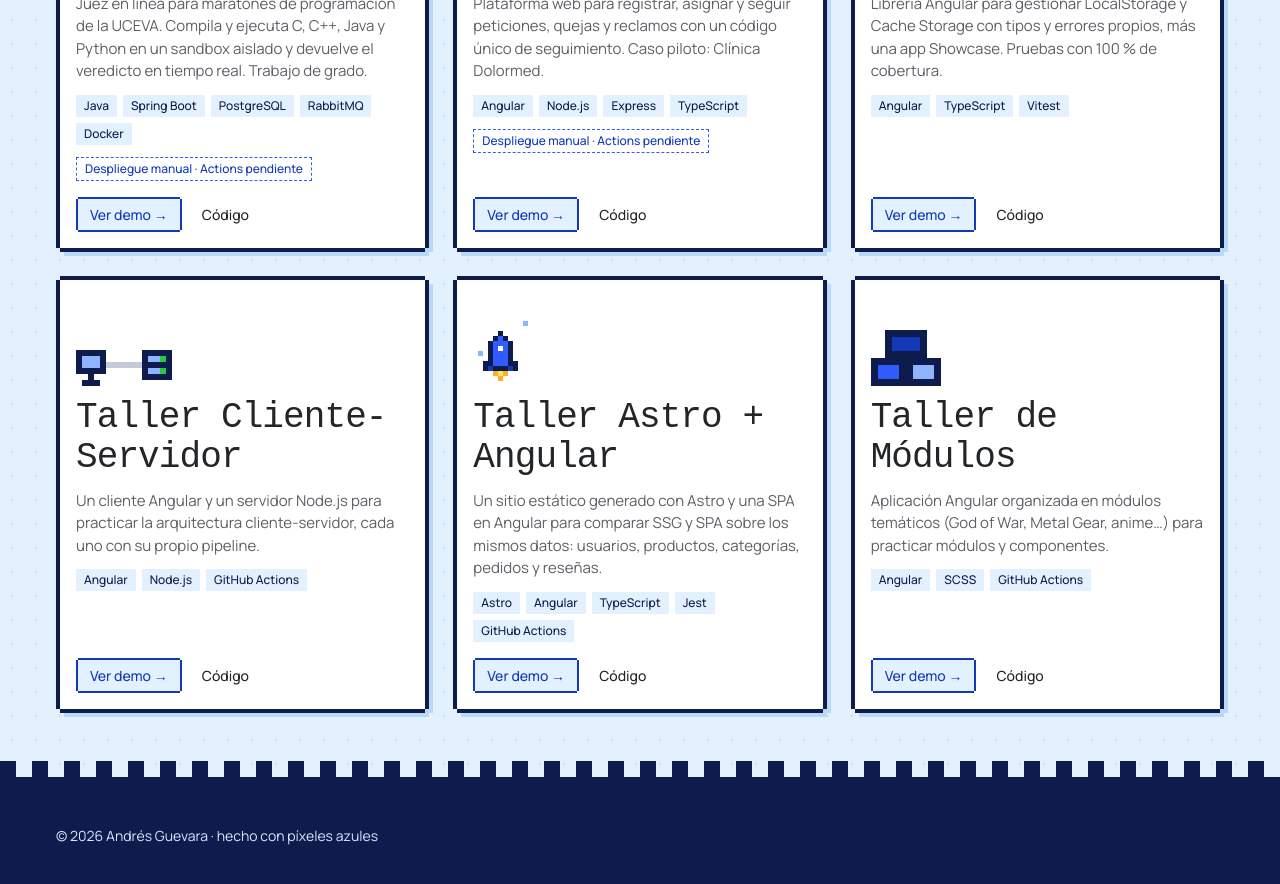
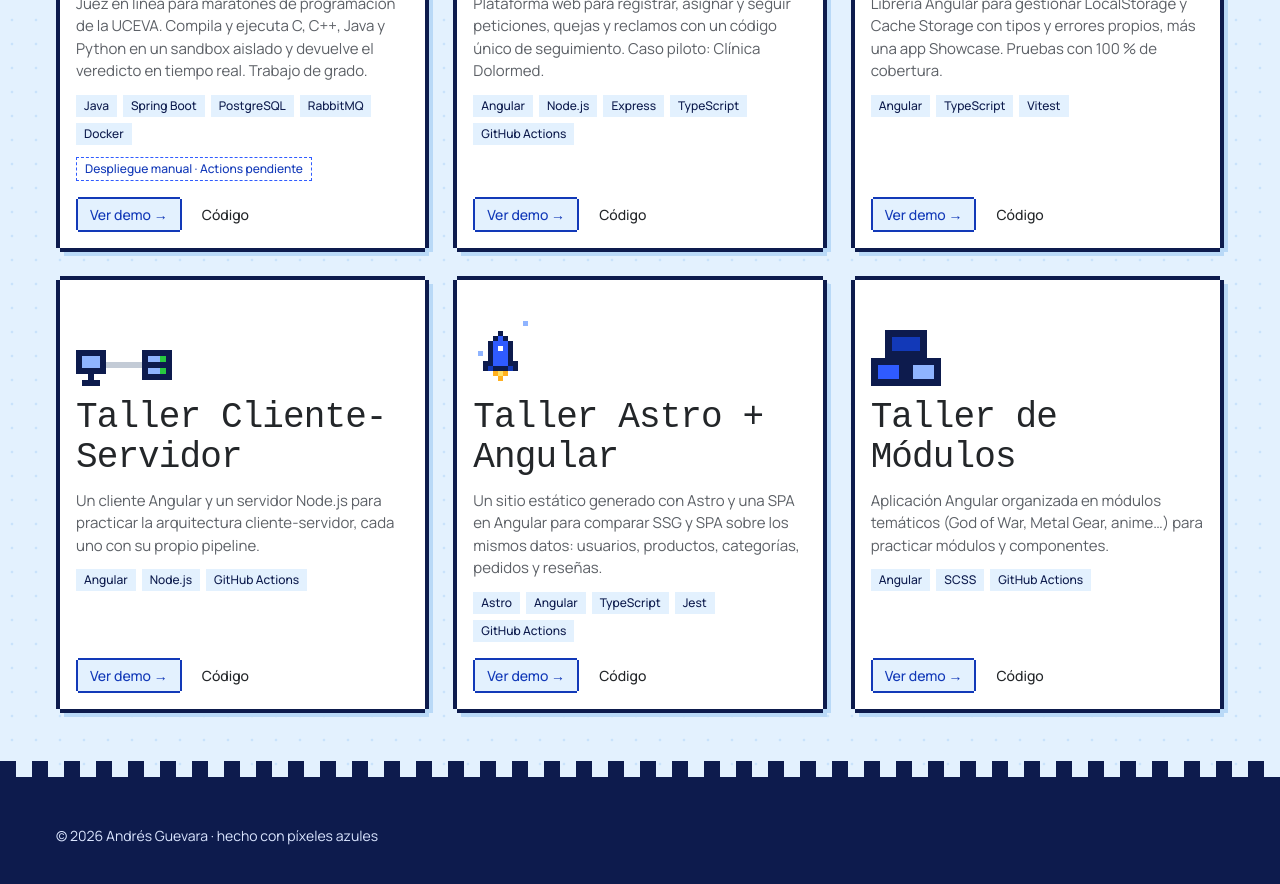
Before and after one commit to AndresDGM/personal-page, an Angular app: page / in a window 1280 px wide. Shown: the part 2080-2964 px from the top of the page. Built offline with nearby package versions, Linux system fonts and the light colour scheme; a web font is replaced by a local one.

Commit message:
fix: actualizar despliegue de MiPQR en GitHub Pages

```diff
--- a/src/app/portfolio.data.ts
+++ b/src/app/portfolio.data.ts
@@ -91,13 +91,12 @@ export const PROJECTS: Project[] = [
     name: 'MiPQR',
     description:
       'Plataforma web para registrar, asignar y seguir peticiones, quejas y reclamos con un código único de seguimiento. Caso piloto: Clínica Dolormed.',
-    stack: ['Angular', 'Node.js', 'Express', 'TypeScript'],
-    demoUrl: 'https://mipqr.aguevaradev.me/',
+    stack: ['Angular', 'Node.js', 'Express', 'TypeScript', 'GitHub Actions'],
+    demoUrl: 'https://aguevaradev.me/MiPQR/',
     repoUrl: 'https://github.com/AndresDGM/MiPQR',
     animation: 'mipqr',
     scale: 7,
     frameMs: 380,
-    manualDeploy: true,
   },
   {
     name: 'Storage Manager',
```
